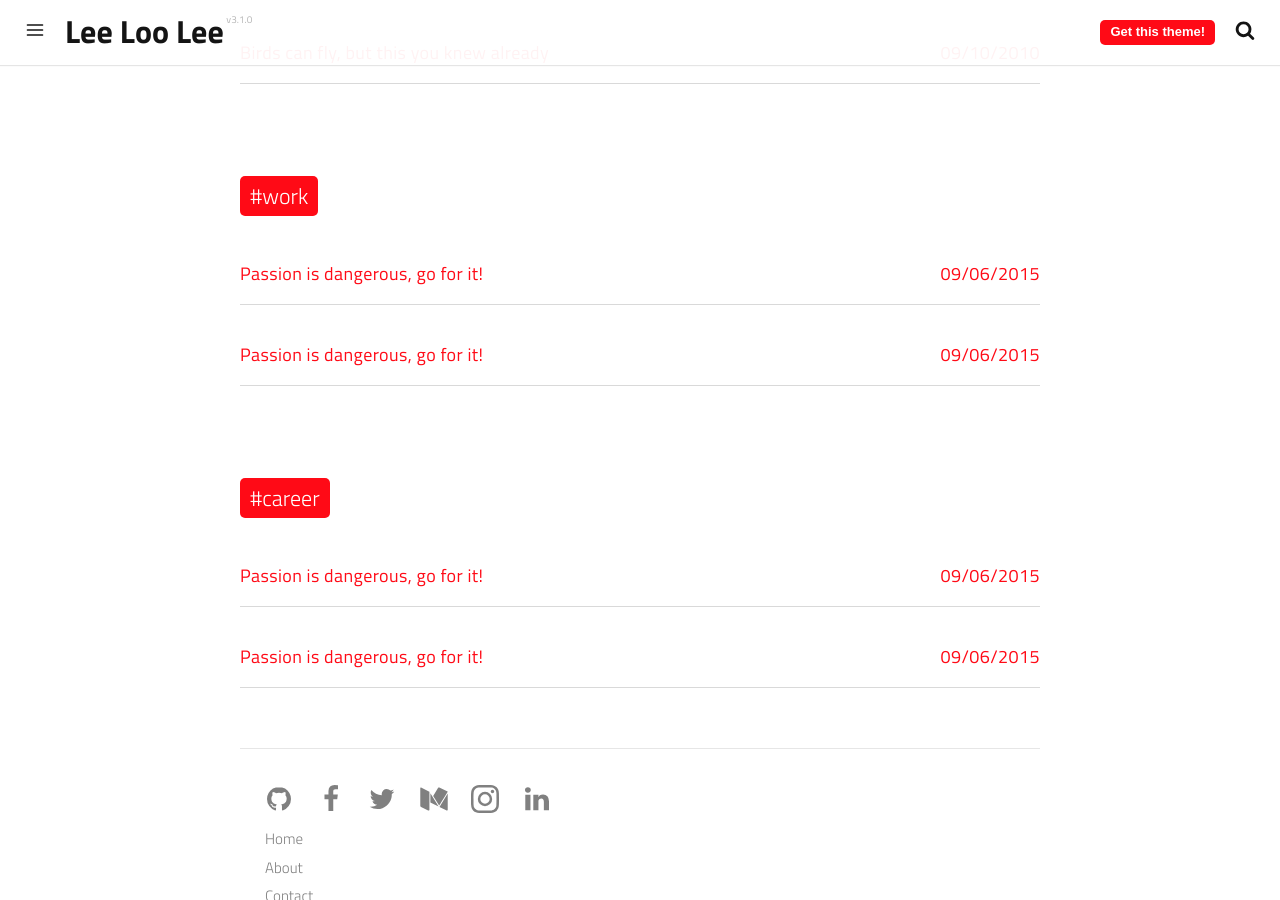
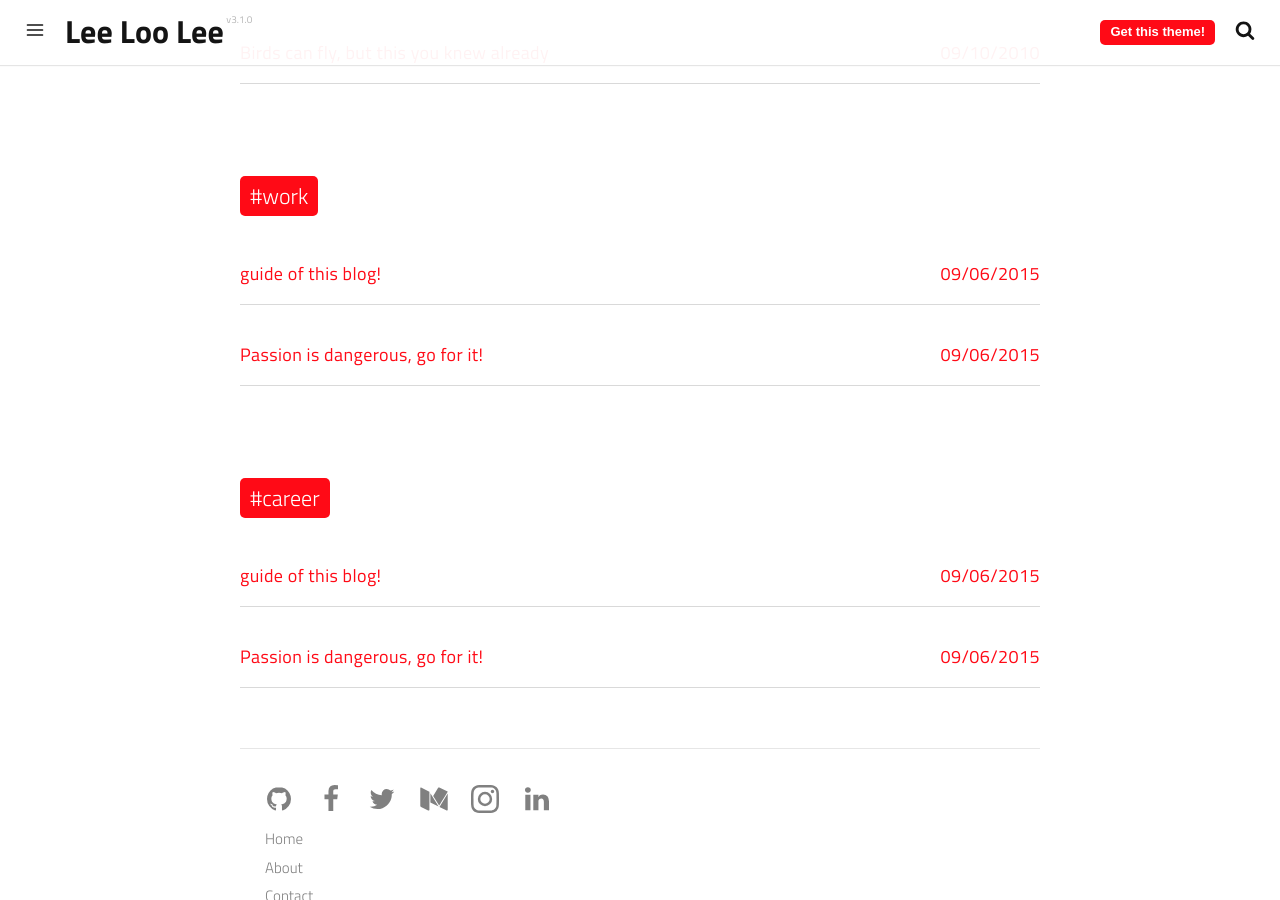
Before and after one commit to leeloolee/leeloolee.github.io, a Jekyll site: the page built from tags.html, in a window 1280 px wide and 900 px high, scrolled down 570 px. Built offline with Jekyll 4.4.1, drawn with Linux system fonts in a browser that asks for light colours; a script that is not in the unit is left out.

Commit message:
Update and rename 2015-09-06-passion-is-dangerous-go-for-it.md to 2015-09-06-Guide of this blog.md

```diff
--- a/_posts/2015-09-06-passion-is-dangerous-go-for-it.md
+++ b/_posts/2015-09-06-Guide of this blog.md
@@ -1,7 +1,7 @@
 ---
 date: 2015-09-06 12:00:00
 layout: post
-title: Passion is dangerous, go for it!
+title: guide of this blog!
 subtitle: Lorem ipsum dolor sit amet, consectetur adipisicing elit.
 description: Lorem ipsum dolor sit amet, consectetur adipisicing elit, sed do eiusmod tempor incididunt ut labore et dolore magna aliqua.
 image: https://res.cloudinary.com/dm7h7e8xj/image/upload/v1559825288/theme17_nlndhx.jpg
```
